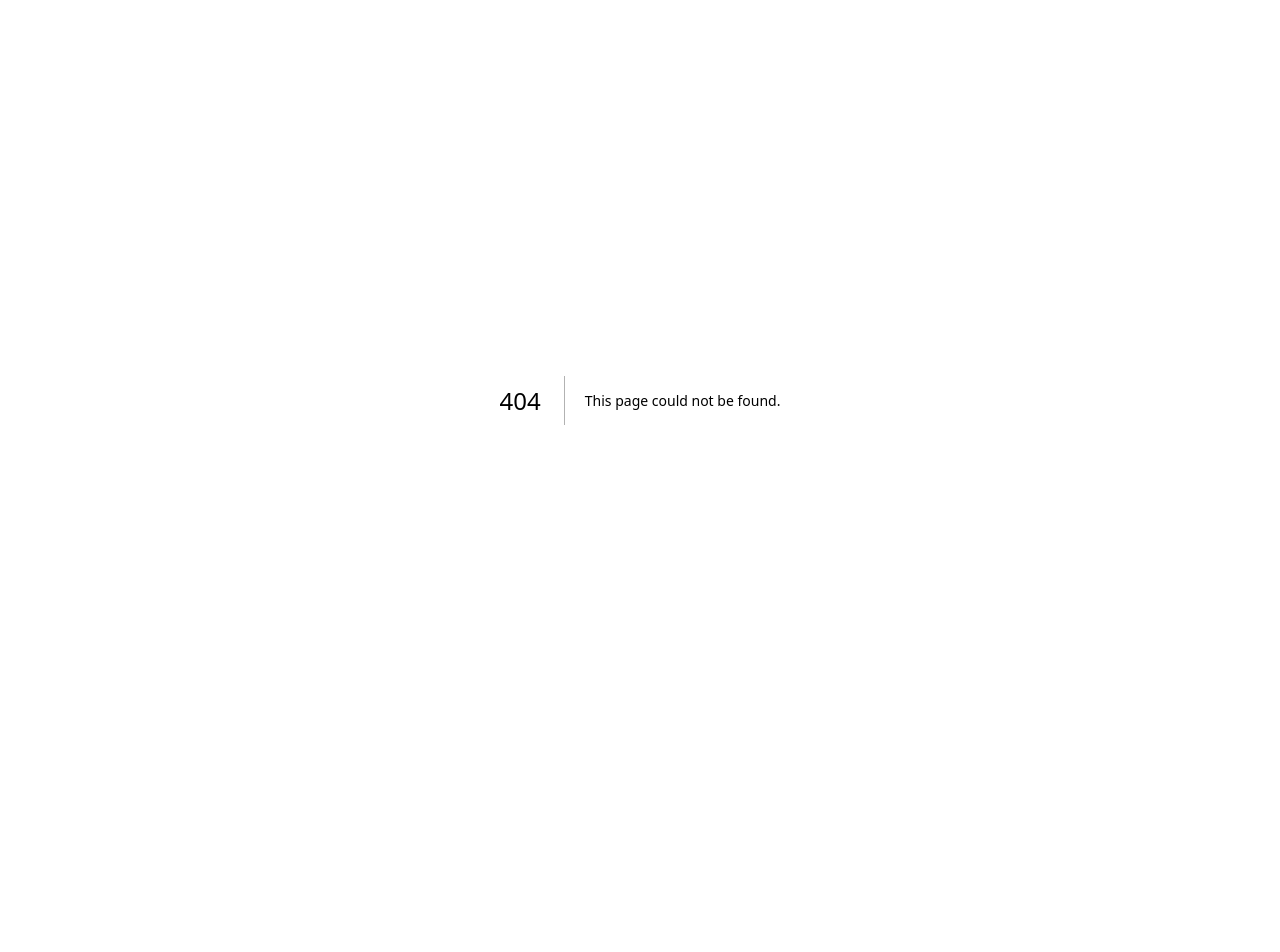
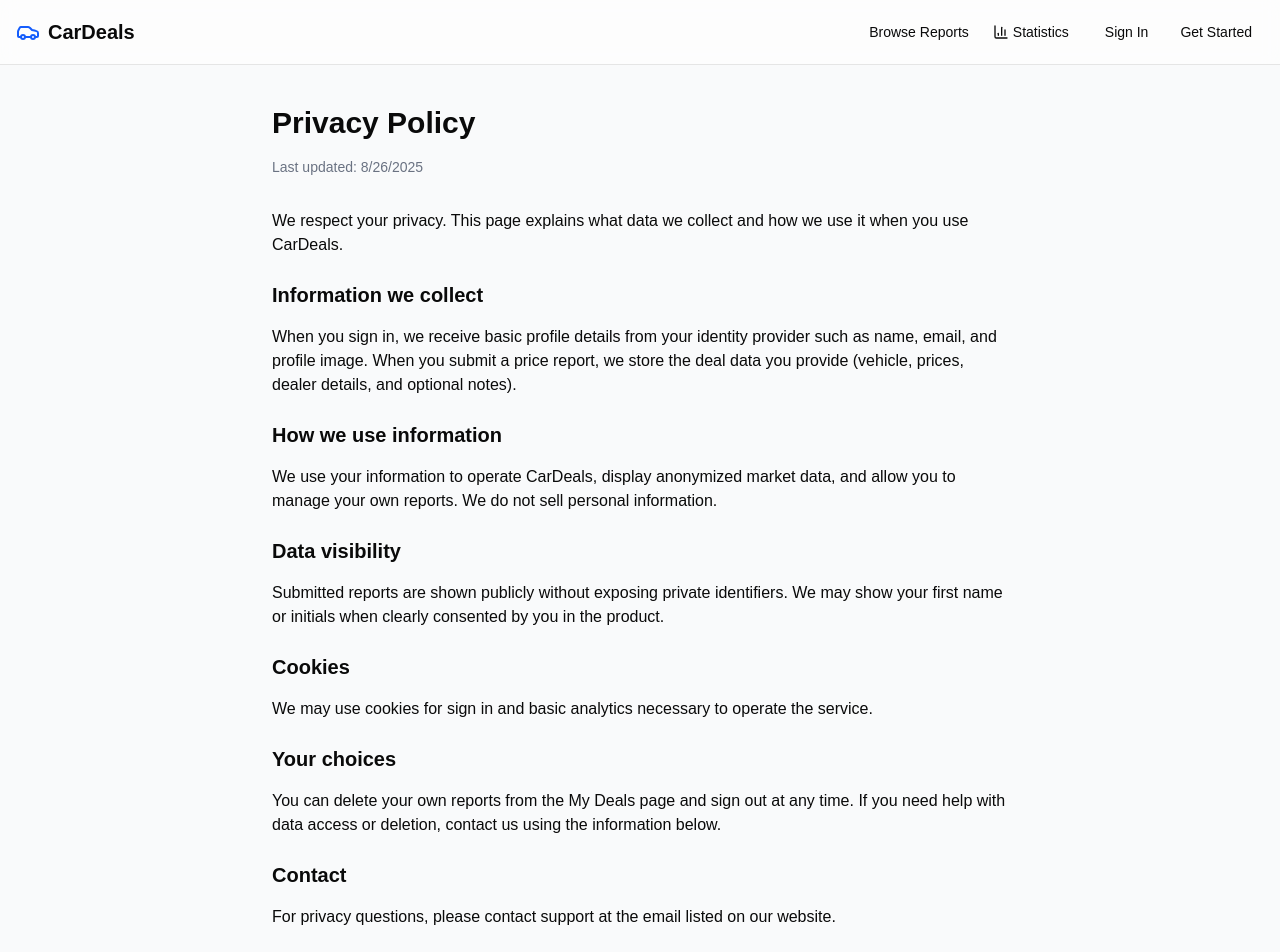
Before and after one commit to MrMegaMango/CarPrices, a Next.js app: page /privacy in a window 1280 px wide. Before the commit this address had no page. Shown: the top 952 px of the page. Before the commit the page ends 800 px from the top, so only its background shows below. Built offline with nearby package versions, Linux system fonts and the light colour scheme; no server answers.

Commit message:
privacy policy

```diff
--- a/src/app/my-deals/page.tsx
+++ b/src/app/my-deals/page.tsx
@@ -135,6 +135,7 @@ export default function MyDealsPage() {
                   <Button
                     variant="destructive"
                     size="sm"
+                    className="bg-red-600 hover:bg-red-700 text-white focus-visible:ring-red-500"
                     onClick={async () => {
                       if (!confirm('Delete this deal? This cannot be undone.')) return
                       const res = await fetch(`/api/deals/${deal.id}`, { method: 'DELETE' })
--- /dev/null
+++ b/src/app/privacy/page.tsx
@@ -0,0 +1,55 @@
+import { Navigation } from '@/components/navigation'
+
+export default function PrivacyPage() {
+  return (
+    <div className="min-h-screen bg-gray-50">
+      <Navigation />
+      <main className="container mx-auto px-4 py-10 max-w-3xl">
+        <h1 className="text-3xl font-bold mb-4">Privacy Policy</h1>
+        <p className="text-sm text-gray-500 mb-8">Last updated: {new Date().toLocaleDateString()}</p>
+
+        <section className="space-y-4">
+          <p>
+            We respect your privacy. This page explains what data we collect and how we use it
+            when you use CarDeals.
+          </p>
+
+          <h2 className="text-xl font-semibold mt-6">Information we collect</h2>
+          <p>
+            When you sign in, we receive basic profile details from your identity provider such as
+            name, email, and profile image. When you submit a price report, we store the deal data
+            you provide (vehicle, prices, dealer details, and optional notes).
+          </p>
+
+          <h2 className="text-xl font-semibold mt-6">How we use information</h2>
+          <p>
+            We use your information to operate CarDeals, display anonymized market data, and allow
+            you to manage your own reports. We do not sell personal information.
+          </p>
+
+          <h2 className="text-xl font-semibold mt-6">Data visibility</h2>
+          <p>
+            Submitted reports are shown publicly without exposing private identifiers. We may show
+            your first name or initials when clearly consented by you in the product.
+          </p>
+
+          <h2 className="text-xl font-semibold mt-6">Cookies</h2>
+          <p>
+            We may use cookies for sign in and basic analytics necessary to operate the service.
+          </p>
+
+          <h2 className="text-xl font-semibold mt-6">Your choices</h2>
+          <p>
+            You can delete your own reports from the My Deals page and sign out at any time. If you
+            need help with data access or deletion, contact us using the information below.
+          </p>
+
+          <h2 className="text-xl font-semibold mt-6">Contact</h2>
+          <p>
+            For privacy questions, please contact support at the email listed on our website.
+          </p>
+        </section>
+      </main>
+    </div>
+  )
+}
```
